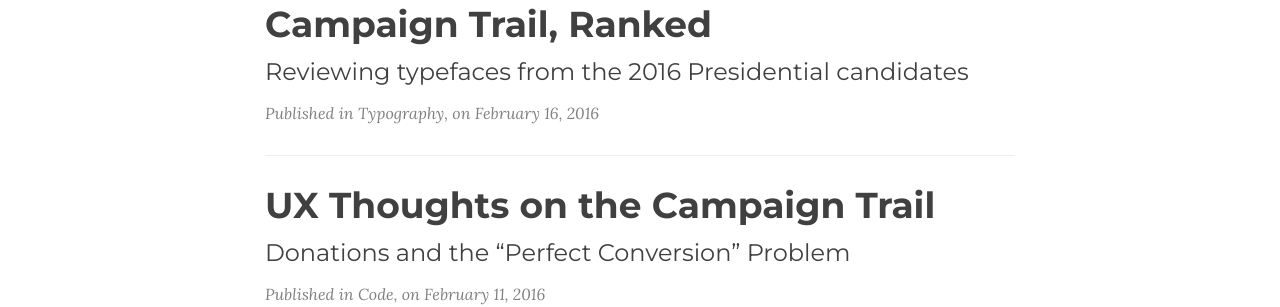
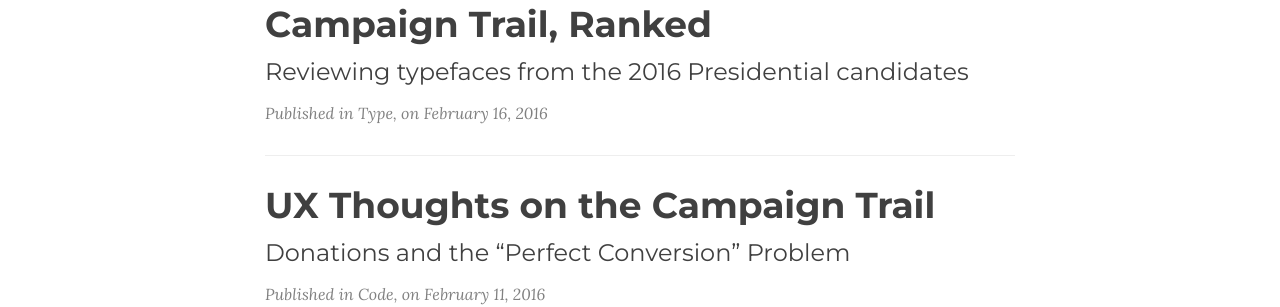
Before and after one commit to i-a-n/unionjkl, a Jekyll site: the page built from index.html, in a window 1280 px wide. Shown: the part 513-820 px from the top of the page. Built offline with Jekyll 4.4.1, drawn with Linux system fonts in a browser that asks for light colours; nearby versions of some CDN libraries; the list of posts is cut into pages by our own code.

Commit message:
bug fixes and updating permissions

```diff
--- a/_posts/2016-02-16-presidential-font-reviews.markdown
+++ b/_posts/2016-02-16-presidential-font-reviews.markdown
@@ -4,9 +4,9 @@
 subtitle:       "Reviewing typefaces from the 2016 Presidential candidates"
 date:           2016-02-16 12:00:00
 header-img:     "img/post-bg-presidential-fonts-1.jpg"
-thumbnail-img:  "img/post-thumb-presidential-fonts.jpg"
+thumbnail-img:  "img/post-thumb-presidential-fonts-1.jpg"
 published:      true
-category:       Typography
+category:       Type
 readtime:       "8 minutes"
 ---
 
```
Also changed, not shown: 3 other files.
